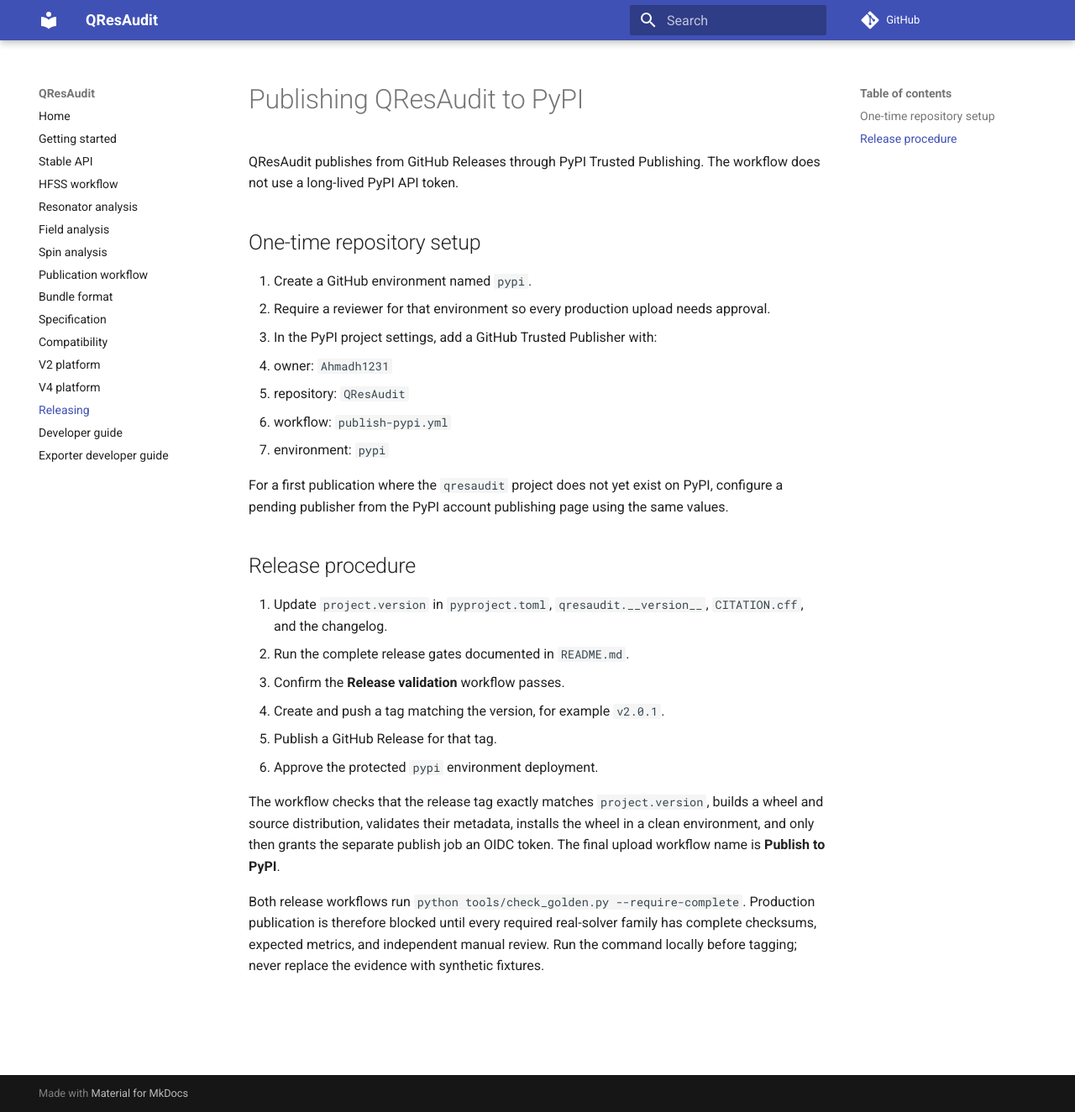
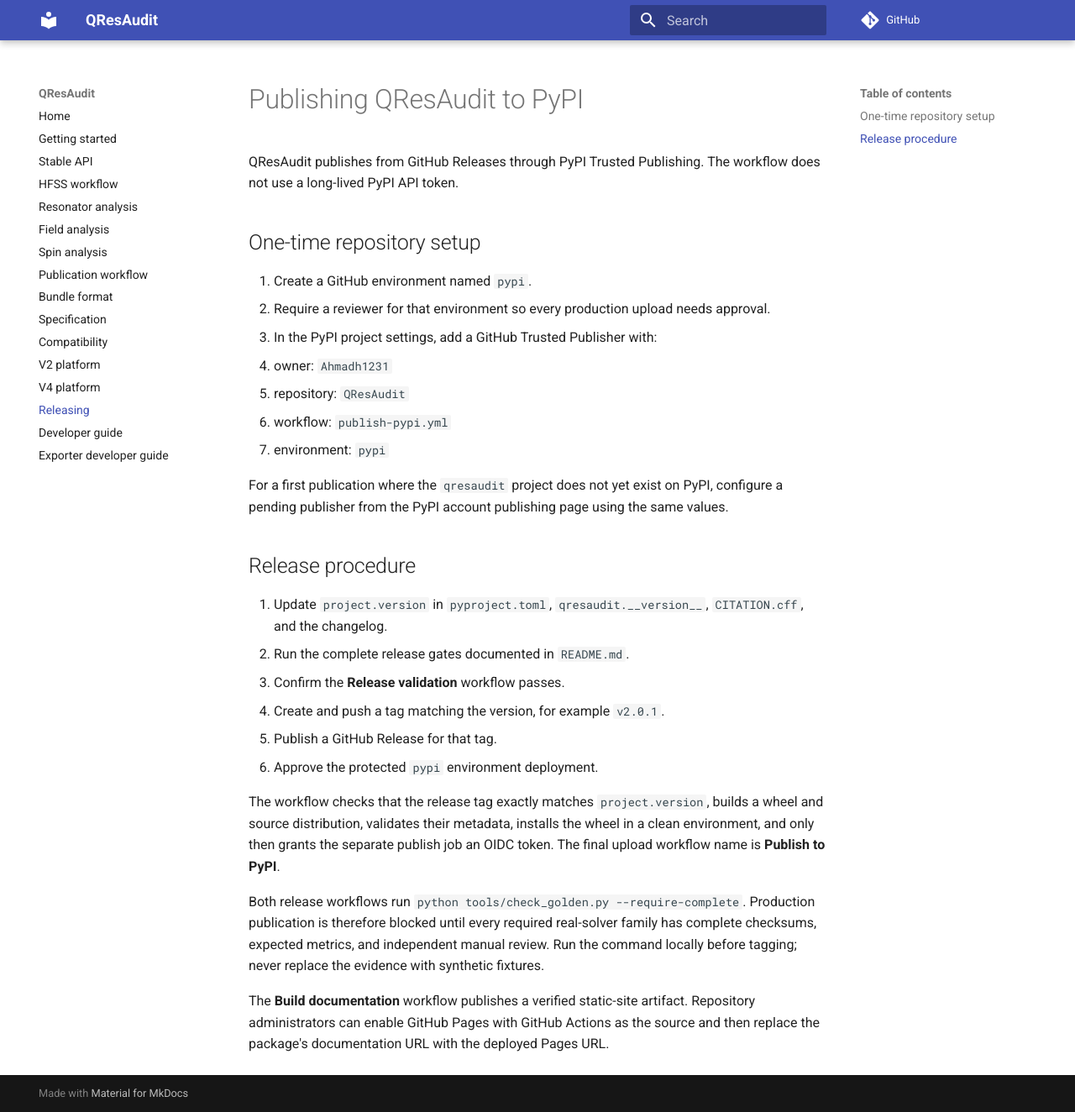
Before and after one commit to Ahmadh1231/QResAudit, an MkDocs documentation site: the page built from docs/releasing.md, in a window 1280 px wide and 1324 px high. Shown: the whole window at 84% size. Built offline with MkDocs 1.6.1 and Material for MkDocs 9.7.7, drawn with Linux system fonts in a browser that asks for light colours; comment, search, counter and statistics services are not loaded.

Commit message:
Make docs workflow portable without Pages admin

```diff
--- a/docs/releasing.md
+++ b/docs/releasing.md
@@ -36,3 +36,7 @@
 Production publication is therefore blocked until every required real-solver family
 has complete checksums, expected metrics, and independent manual review. Run the
 command locally before tagging; never replace the evidence with synthetic fixtures.
+
+The **Build documentation** workflow publishes a verified static-site artifact.
+Repository administrators can enable GitHub Pages with GitHub Actions as the source
+and then replace the package's documentation URL with the deployed Pages URL.
--- a/pyproject.toml
+++ b/pyproject.toml
@@ -60,7 +60,7 @@
 docs = ["mkdocs>=1.6,<2", "mkdocs-material>=9.6,<10", "pillow>=12.3"]
 
 [project.urls]
-Documentation = "https://ahmadh1231.github.io/QResAudit/"
+Documentation = "https://github.com/Ahmadh1231/QResAudit/tree/main/docs"
 Issues = "https://github.com/Ahmadh1231/QResAudit/issues"
 Repository = "https://github.com/Ahmadh1231/QResAudit"
 
```
Also changed, not shown: 1 other file.
